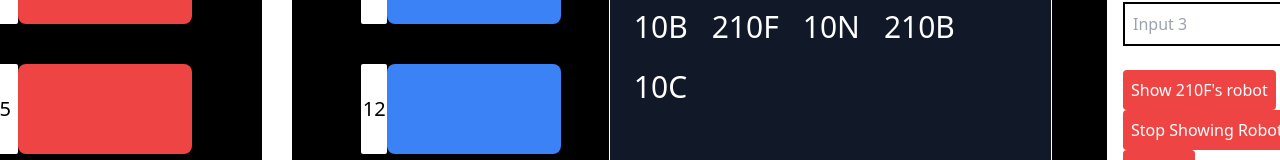
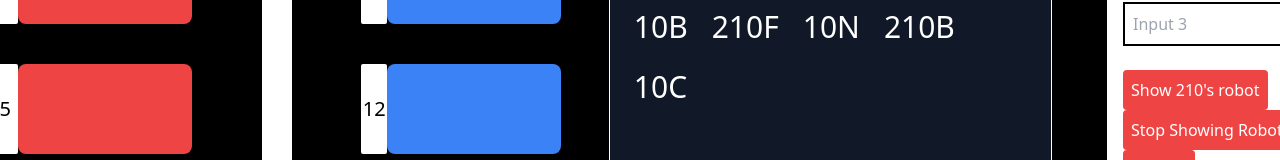
Before and after one commit to TrinityIn/VRC-Alliance-Selection-Screen, a React (Vite) app in the folder client/: page / in a window 1280 px wide. Shown: the part 356-516 px from the top of the page. Built offline with nearby package versions, Linux system fonts and the light colour scheme.

Commit message:
Gif working

```diff
--- a/client/src/App.jsx
+++ b/client/src/App.jsx
@@ -6,9 +6,15 @@ import Bracket from "./components/Bracket";
 
 function App() {
   const [animateRobot, setAnimateRobot] = useState(false);
-  const [selectedRobot, setSelectedRobot] = useState("210F");
+  const [selectedRobot, setSelectedRobot] = useState("210");
   const [teamComponent, setTeamComponent] = useState([]);
   const [seeds, setSeeds] = useState([]);
+  const [videoFound, setVideoFound] = useState(false);
+
+  useEffect(() => {
+    const videoExists = teams.some((team) => team.number === selectedRobot);
+    setVideoFound(videoExists);
+  }, [selectedRobot]);
 
   // Todo: get teams using robotevents api
   const teamList = [
@@ -77,6 +83,7 @@ function App() {
         setTeams,
         seeds,
         setSeeds,
+        videoFound,
       }}
     >
       <div className="w-full h-screen items-center flex">
--- a/client/src/components/Remote.jsx
+++ b/client/src/components/Remote.jsx
@@ -10,6 +10,7 @@ const Remote = () => {
     setTeams,
     seeds,
     setSeeds,
+    videoFound,
   } = useContext(RobotContext);
 
   const [currentSeed, setCurrentSeed] = useState(1);
@@ -119,7 +120,9 @@ const Remote = () => {
         <div className="flex justify-between flex-wrap">
           <button
             onClick={() => setAnimateRobot(true)}
-            className="bg-red-500 text-white p-2 rounded hover:bg-red-700"
+            className={`${
+              videoFound ? "bg-green-500" : "bg-red-500"
+            } text-white p-2 rounded hover:bg-red-700`}
           >
             Show {selectedRobot}'s robot
           </button>
```
